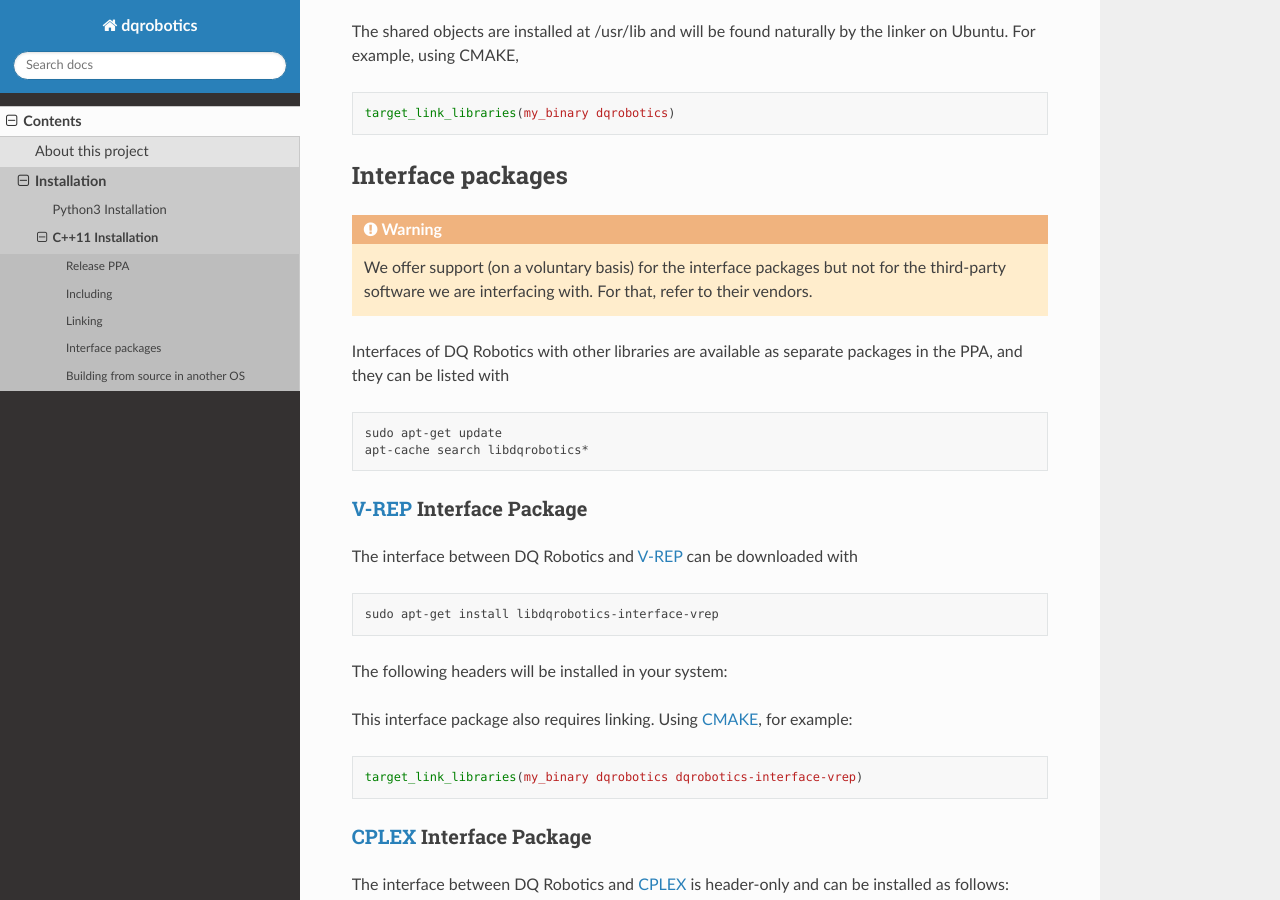
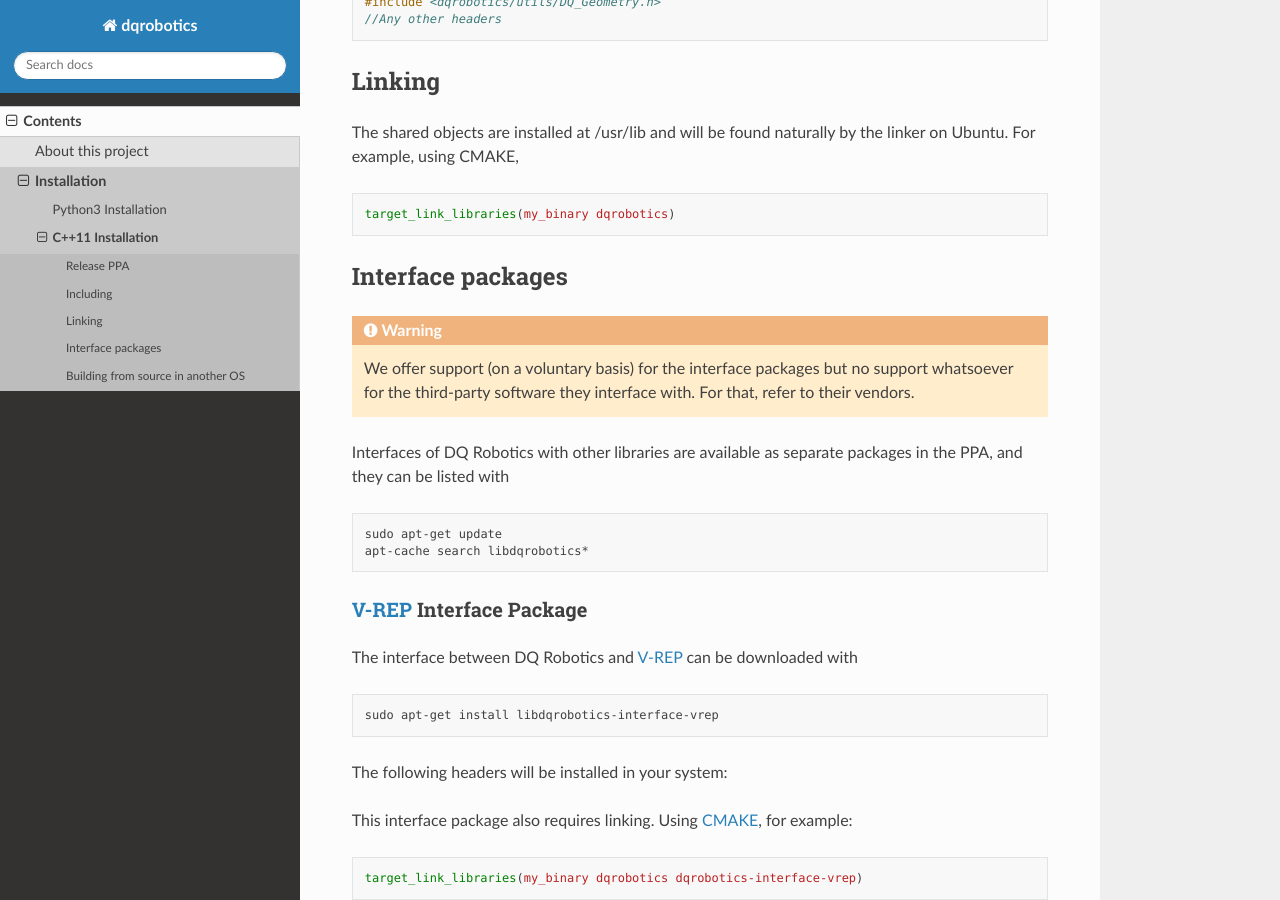
Before and after one commit to dqrobotics/dqrobotics.github.io, a Sphinx documentation site: the page built from docs/installation/cpp.rst, in a window 1280 px wide and 900 px high, scrolled down 1027 px. Built offline with Sphinx 7.4.7 and the Read the Docs theme 2.0.0, drawn with Linux system fonts in a browser that asks for light colours; some of the changed text lies outside the part shown.

Commit message:
Update cpp.rst

```diff
--- a/docs/installation/cpp.rst
+++ b/docs/installation/cpp.rst
@@ -49,7 +51,7 @@ Interface packages
 ==================
 
 .. warning::
-   We offer support (on a voluntary basis) for the interface packages but not for the third-party software we are interfacing with. For that, refer to their vendors.
+   We offer support (on a voluntary basis) for the interface packages but no support whatsoever for the third-party software they interface with. For that, refer to their vendors.
 
 Interfaces of DQ Robotics with other libraries are available as separate packages in the PPA, and they can be listed with
 
```
Also changed, not shown: other parts of docs/installation/cpp.rst (+3 -0 lines).
